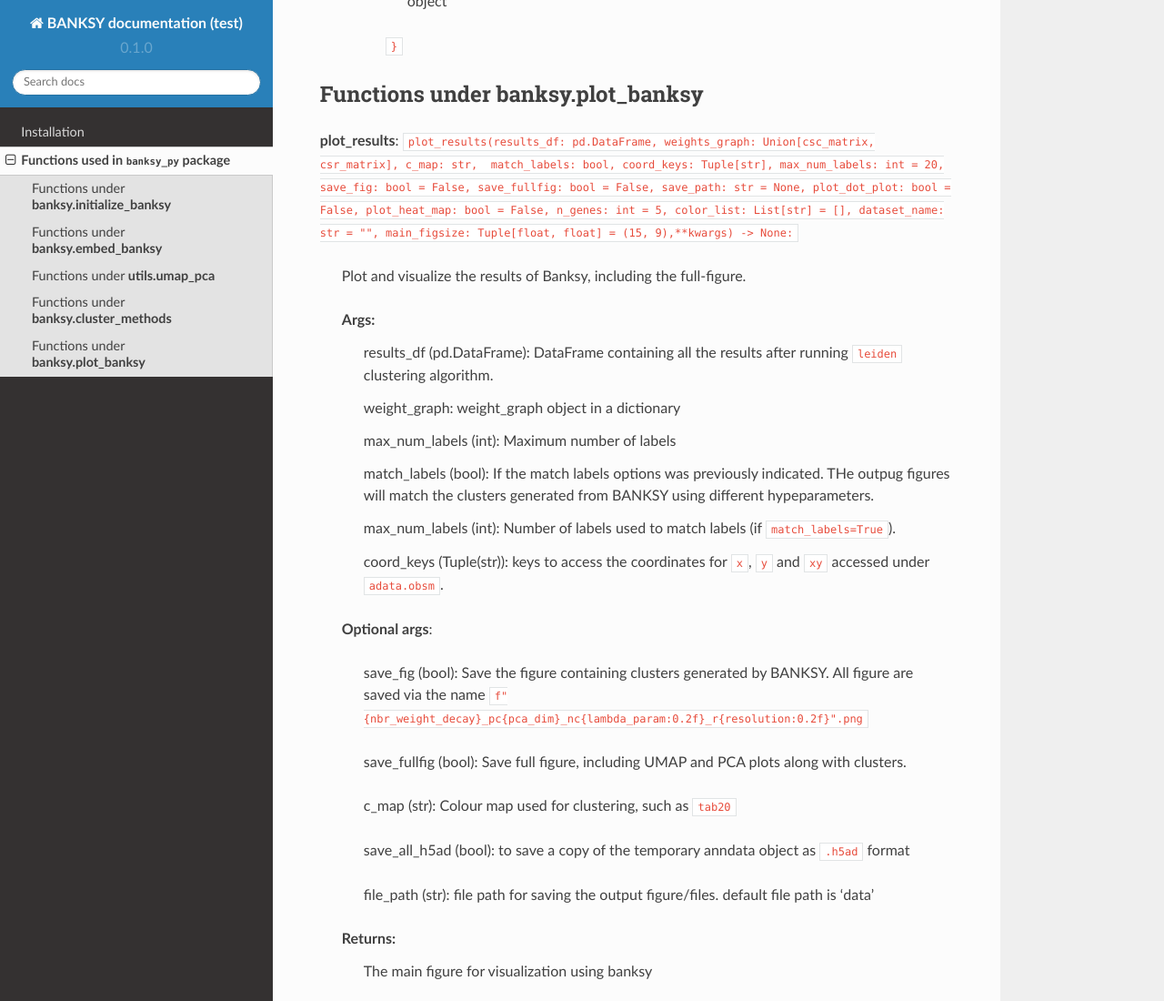
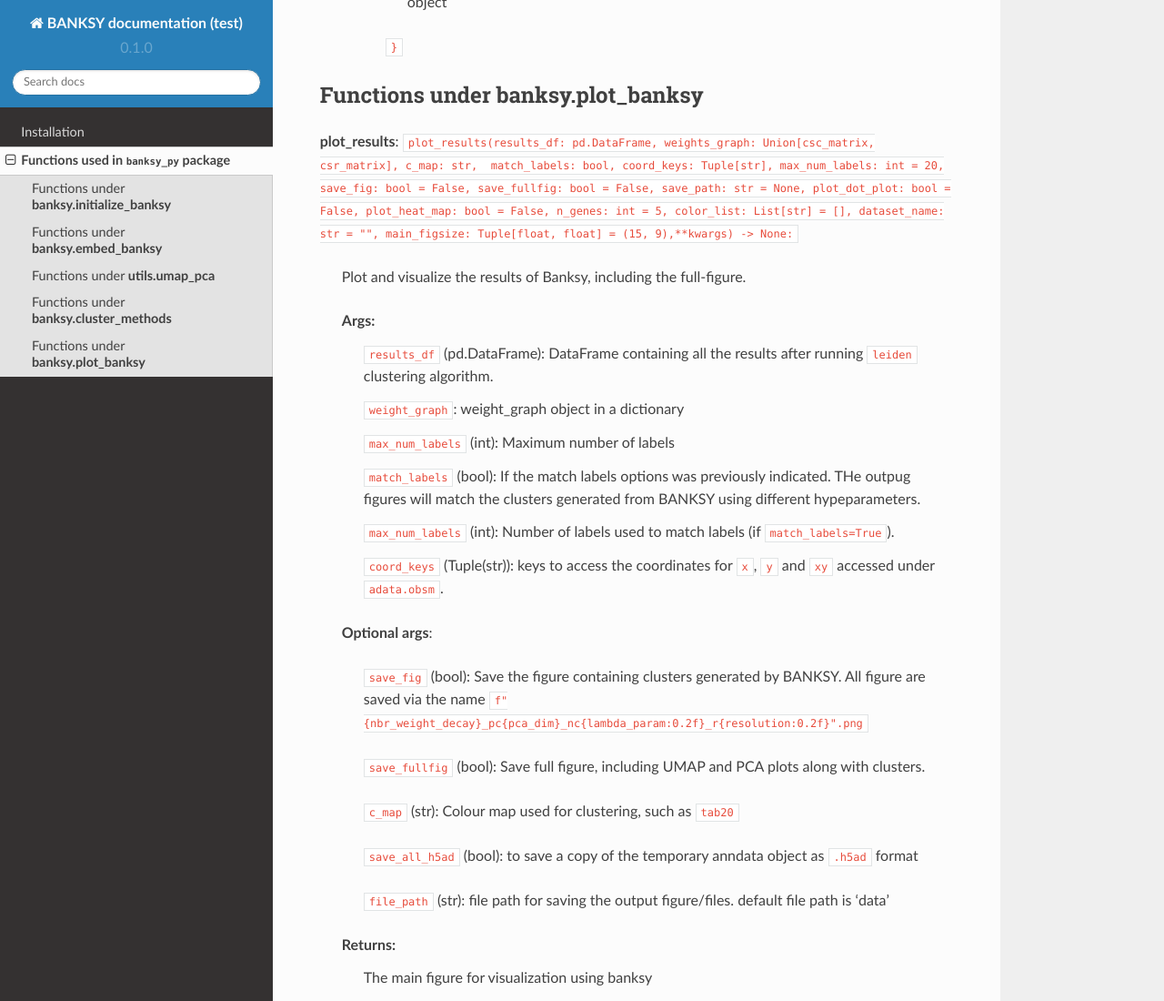
Before and after one commit to yifei-1021/read-the-docs, a Sphinx documentation site: the page built from docs/source/api.rst, in a window 1280 px wide and 1400 px high, scrolled down 4253 px, cut to the strip 0-1100 px from the top of the window. Shown: the whole strip at 91% size. Built offline with Sphinx 7.4.7 and the Read the Docs theme 2.0.0, drawn with Linux system fonts in a browser that asks for light colours; pages that are not in the unit, such as notebooks, are missing from menus; part of the change alters nothing that is shown; some of the changed text lies outside the part shown.

```diff
--- a/docs/source/api.rst
+++ b/docs/source/api.rst
@@ -94,7 +94,7 @@ Functions under **banksy.cluster_methods**
     Main driver function that runs Leiden partition across the banksy matrices stored in banksy_dict. See the original leiden package: https://leidenalg.readthedocs.io/en/stable/intro.html
 
     **Args**:
-        banksy_dict (dict): The processing dictionary containing:
+        ``banksy_dict`` (dict): The processing dictionary containing:
 
         |__ nbr weight decay
 
@@ -152,29 +152,29 @@ Functions under **banksy.plot_banksy**
     Plot and visualize the results of Banksy, including the full-figure.
 
     **Args**:
-        results_df (pd.DataFrame): DataFrame containing all the results after running ``leiden`` clustering algorithm.
+        ``results_df`` (pd.DataFrame): DataFrame containing all the results after running ``leiden`` clustering algorithm.
 
-        weight_graph: weight_graph object in a dictionary
+        ``weight_graph``: weight_graph object in a dictionary
 
-        max_num_labels (int): Maximum number of labels
+        ``max_num_labels`` (int): Maximum number of labels
 
-        match_labels (bool): If the match labels options was previously indicated. THe outpug figures will match the clusters generated from BANKSY using different hypeparameters.
+        ``match_labels`` (bool): If the match labels options was previously indicated. THe outpug figures will match the clusters generated from BANKSY using different hypeparameters.
 
-        max_num_labels (int): Number of labels used to match labels (if ``match_labels=True``).
+        ``max_num_labels`` (int): Number of labels used to match labels (if ``match_labels=True``).
 
-        coord_keys (Tuple(str)): keys to access the coordinates for ``x``, ``y`` and ``xy`` accessed under ``adata.obsm``.
+        ``coord_keys`` (Tuple(str)): keys to access the coordinates for ``x``, ``y`` and ``xy`` accessed under ``adata.obsm``.
 
     **Optional args**:
 
-        save_fig (bool): Save the figure containing clusters generated by BANKSY. All figure are saved via the name ``f"{nbr_weight_decay}_pc{pca_dim}_nc{lambda_param:0.2f}_r{resolution:0.2f}".png``
+        ``save_fig`` (bool): Save the figure containing clusters generated by BANKSY. All figure are saved via the name ``f"{nbr_weight_decay}_pc{pca_dim}_nc{lambda_param:0.2f}_r{resolution:0.2f}".png``
 
-        save_fullfig (bool): Save full figure, including UMAP and PCA plots along with clusters.
+        ``save_fullfig`` (bool): Save full figure, including UMAP and PCA plots along with clusters.
 
-        c_map (str): Colour map used for clustering, such as ``tab20``
+        ``c_map`` (str): Colour map used for clustering, such as ``tab20``
 
-        save_all_h5ad (bool): to save a copy of the temporary anndata object as ``.h5ad`` format
+        ``save_all_h5ad`` (bool): to save a copy of the temporary anndata object as ``.h5ad`` format
 
-        file_path (str): file path for saving the output figure/files. default file path is 'data'
+        ``file_path`` (str): file path for saving the output figure/files. default file path is 'data'
 
     **Returns**:
         The main figure for visualization using banksy
```
